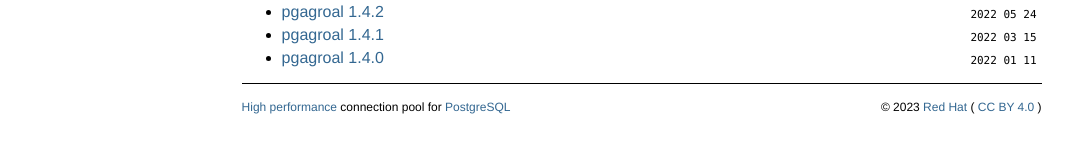
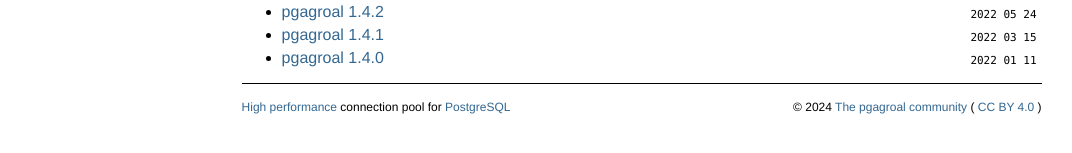
Before and after one commit to agroal/pgagroal, a Jekyll site: the page built from index.html, in a window 1280 px wide. Shown: the part 581-734 px from the top of the page, without its empty margins (10-1082 px from the left). Built offline with Jekyll 4.4.1, drawn with Linux system fonts in a browser that asks for light colours; some web fonts are replaced.

Commit message:
Update copyright footer

```diff
--- a/_config.yml
+++ b/_config.yml
@@ -7,7 +7,7 @@
   hard_wrap: false
   highlighter: rouge
 ###
-copyright: © 2023 <a href="https://www.redhat.com">Red Hat</a>
+copyright: © 2024 <a href="https://agroal.github.io/pgagroal/">The pgagroal community</a>
 about: <a href="https://agroal.github.io/pgagroal/performance.html">High performance</a> connection pool for <a href="https://www.postgresql.org">PostgreSQL</a>
 root: https://agroal.github.io/pgagroal
 headers:
```
